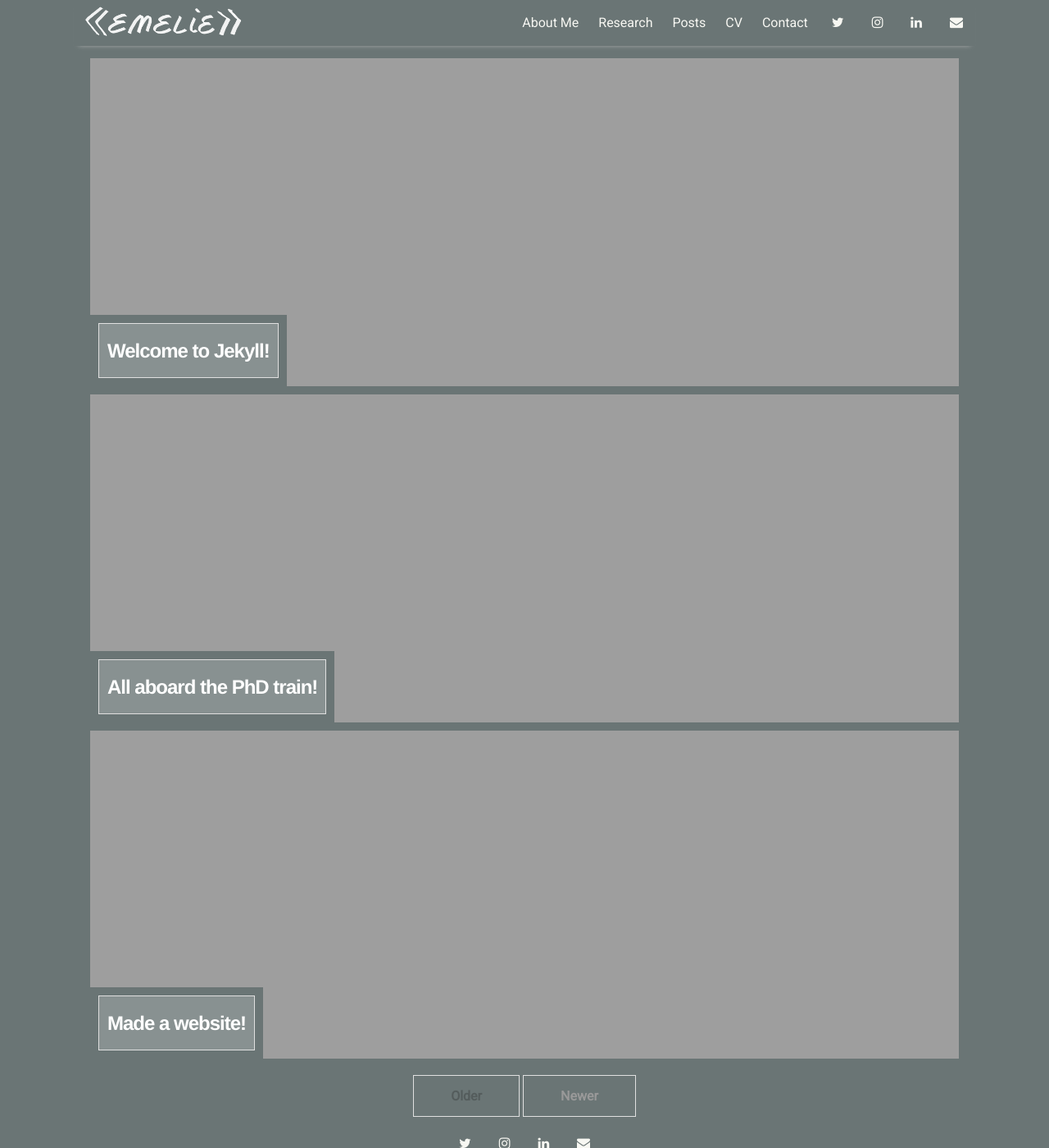
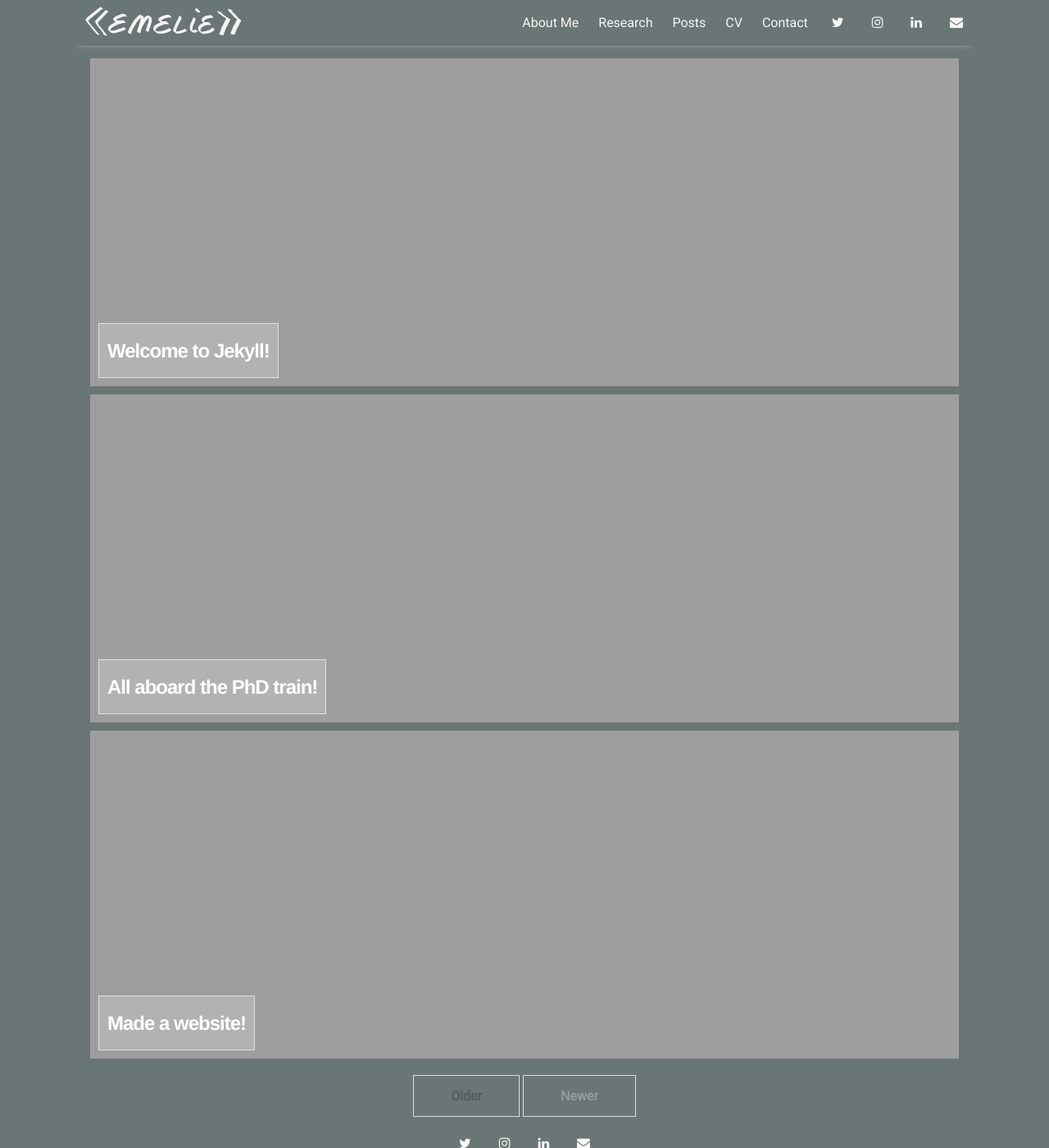
Before and after one commit to evdv/evdv.github.io, a Jekyll site: the page built from index.html, in a window 1280 px wide and 1400 px high. Shown: the whole window at 82% size. Built offline with Jekyll 4.4.1, drawn with Linux system fonts in a browser that asks for light colours; nearby versions of some CDN libraries; the list of posts is cut into pages by our own code.

Commit message:
Re-add transparent h2 border

```diff
--- a/_sass/_home.scss
+++ b/_sass/_home.scss
@@ -16,7 +16,7 @@
   margin: 0;
   padding: 10px;
   position: absolute;
-  /*background-color: rgba(255, 255, 255, 0.2);*/
+  background-color: rgba(255, 255, 255, 0.0);
   /*border: 1.5px solid #e0e0e0;*/
 }
 .featured-post h2 span {
```
